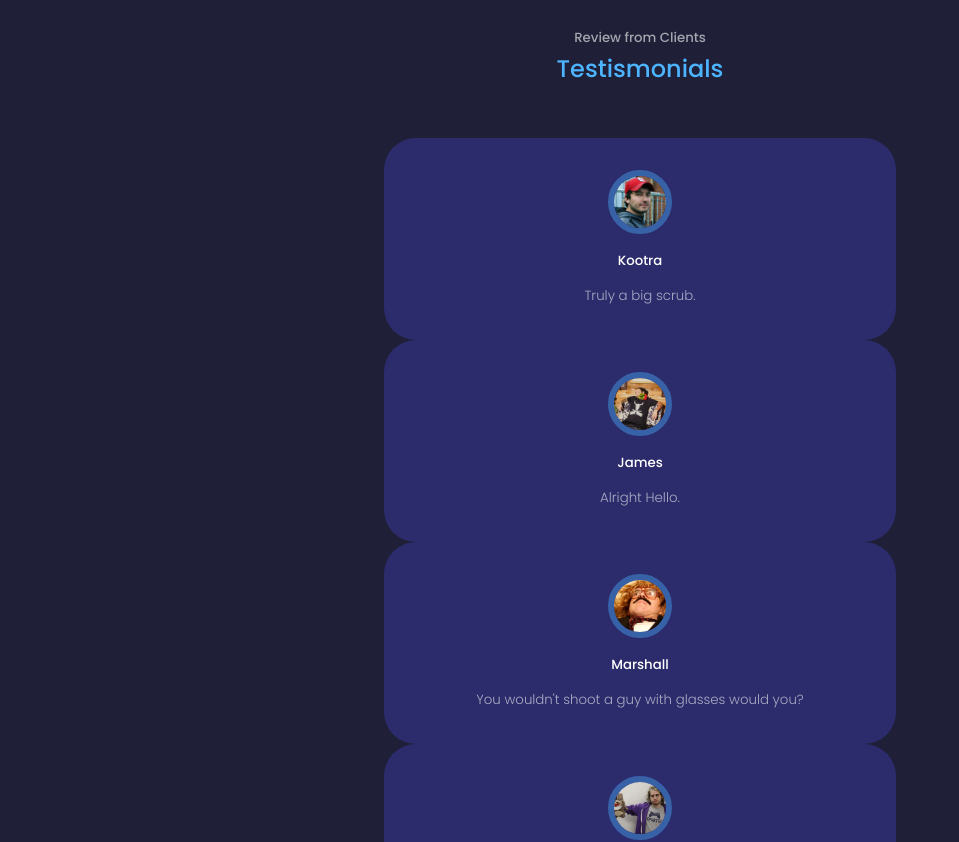
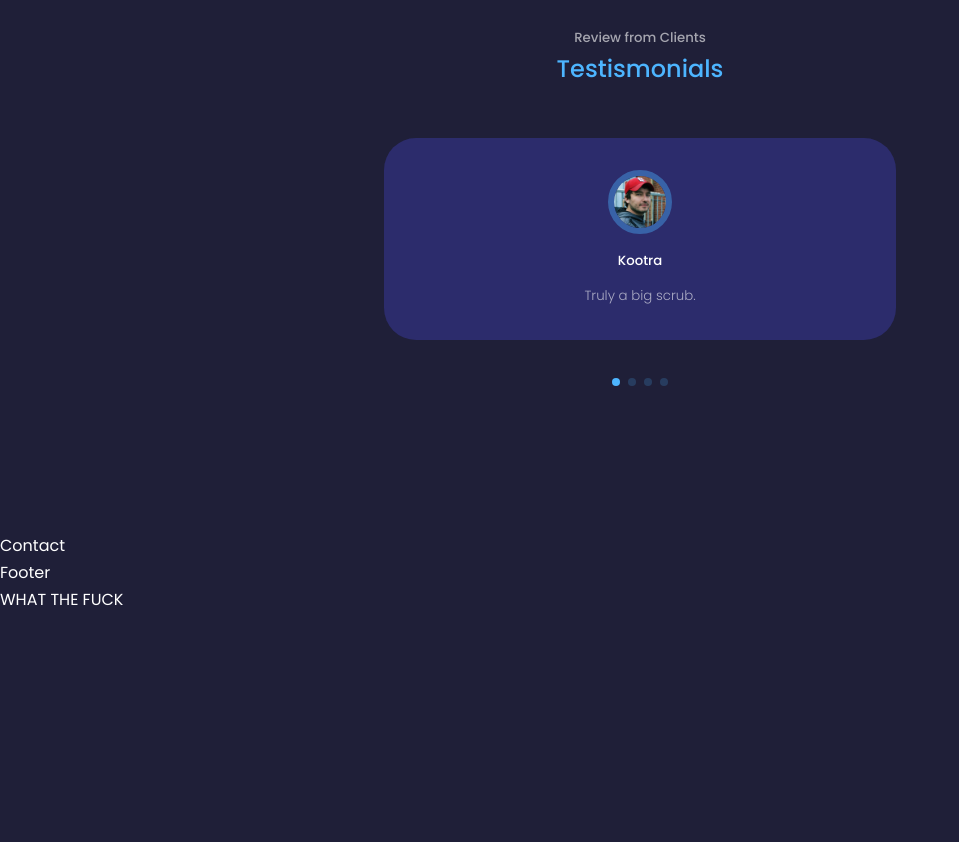
Before and after one commit to BoiledLettuce/Joshua-Henson-React-Portfolio, a React (Create React App) app: page / in a window 1280 px wide. Shown: the part 3400-4242 px from the top of the page, without its empty margins (0-959 px from the left). After the commit the page ends 4014 px from the top, so only its background shows below. Built offline with nearby package versions, Linux system fonts and the light colour scheme.

Commit message:
implement swiper js pagination for testi

```diff
--- a/package.json
+++ b/package.json
@@ -10,6 +10,7 @@
     "react-dom": "^18.2.0",
     "react-icons": "^4.4.0",
     "react-scripts": "5.0.1",
+    "swiper": "^8.4.2",
     "web-vitals": "^2.1.4"
   },
   "scripts": {
--- a/src/components/testimonials/Testimonials.jsx
+++ b/src/components/testimonials/Testimonials.jsx
@@ -4,6 +4,15 @@ import AVTR1 from '../../assets/avatar1.jpg'
 import AVTR2 from '../../assets/avatar2.jpg'
 import AVTR3 from '../../assets/avatar3.jpg'
 import AVTR4 from '../../assets/avatar4.jpg'
+
+// SWIPER JS
+import { Navigation, Pagination } from 'swiper';
+import { Swiper, SwiperSlide } from 'swiper/react';
+
+import 'swiper/css';
+import 'swiper/css/pagination';
+
+
 
 const data = [
   {
@@ -34,21 +43,27 @@ const Testimonials = () => {
         <h5>Review from Clients</h5>
         <h2>Testismonials</h2>
 
-        <div className="container testimonials__container">
+        <Swiper className="container testimonials__container"
+        // install Swiper modeuls
+        modules={[Navigation, Pagination]}
+        spaceBetween={40}
+        slidesPerView={1}
+        pagination={{ clickable: true }}
+        >
           {
             data.map(({avatar, name, review}, index) => {
               return (
-                <article key={index} className="testimonial">
+                <SwiperSlide key={index} className="testimonial">
             <div className="client__avatar">
               <img src={avatar} alt="Kootra" />
             </div>
               <h5 className='client__name'>{name}</h5>
               <small className="client__review">{review}</small>
-          </article>
+          </SwiperSlide>
               )
             })
           }
-        </div>
+        </Swiper>
     </section>
   )
 }
--- a/src/components/testimonials/testimonials.css
+++ b/src/components/testimonials/testimonials.css
@@ -1,6 +1,6 @@
  .container.testimonials__container {
     width: 40%;
-
+    padding-bottom: 4rem;
  }
 
  .client__avatar {
@@ -29,6 +29,10 @@
     margin: 0.8rem auto 0;
 }
 
+.swiper-pagination-clickable .swiper-pagination-bullet {
+    background: var(--color-primary);
+}
+
 /* ==================== MEDIA STUFF MEDIUM DEVICE ======================= */
 
 @media screen and (max-width: 1024px) {
```
Also changed, not shown: 1 other file (tests, documents, lock files or other folders).
